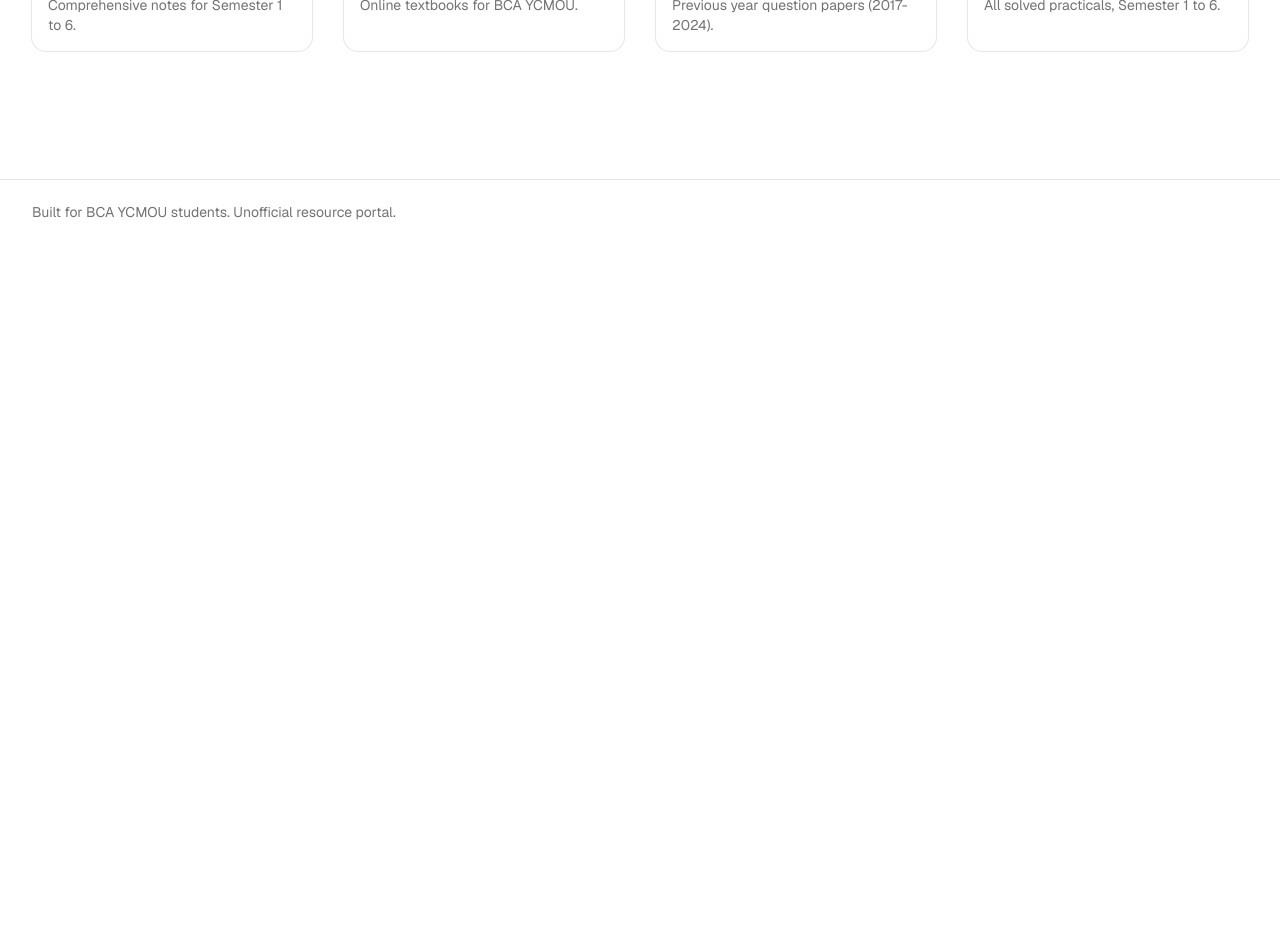
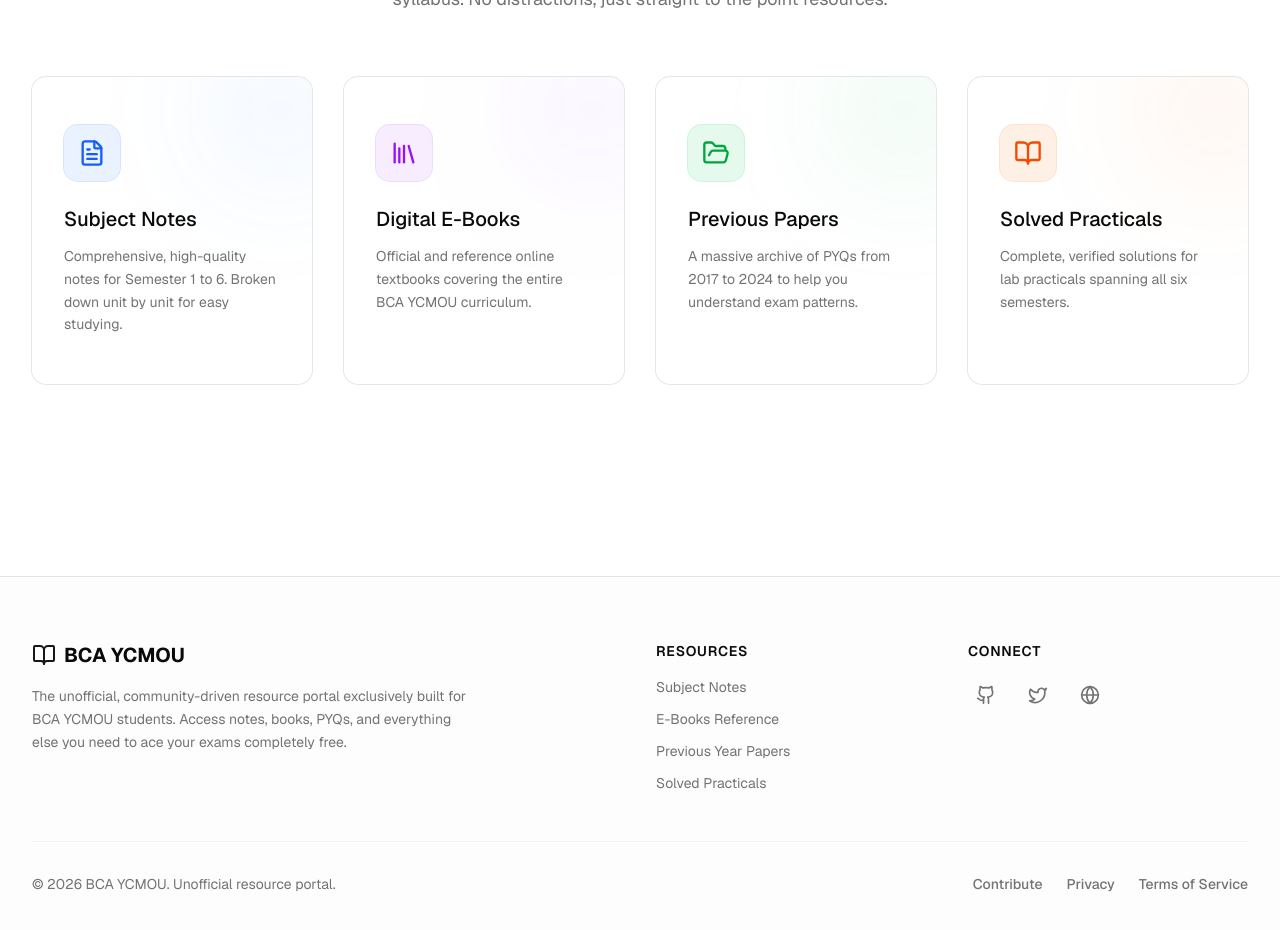
Before and after one commit to saahiyo/bcanotes, a Next.js app: page / in a window 1280 px wide. Shown: the part 1140-2070 px from the top of the page. Before the commit the page ends 1384 px from the top, so only its background shows below. Built offline with nearby package versions, Linux system fonts and the light colour scheme.

Commit message:
feat: implement landing page and layout for YCMOU student resource hub

```diff
--- a/app/(main)/layout.tsx
+++ b/app/(main)/layout.tsx
@@ -1,4 +1,6 @@
 import { Navbar } from '@/components/navbar';
+import Link from 'next/link';
+import { BookOpen, Github, Twitter, Globe } from 'lucide-react';
 
 export default function MainLayout({children}: {children: React.ReactNode}) {
   return (
@@ -7,11 +9,56 @@ export default function MainLayout({children}: {children: React.ReactNode}) {
       <main className="flex-1">
         {children}
       </main>
-      <footer className="border-t py-6 md:py-0">
-        <div className="container mx-auto px-4 sm:px-6 lg:px-8 flex flex-col items-center justify-between gap-4 md:h-16 md:flex-row">
-          <p className="text-center text-sm leading-loose text-muted-foreground md:text-left">
-            Built for BCA YCMOU students. Unofficial resource portal.
-          </p>
+
+      <footer className="w-full border-t bg-muted/20 pb-8 pt-12 md:pb-12 md:pt-16 mt-16">
+        <div className="container mx-auto px-4 sm:px-6 lg:px-8">
+          <div className="grid grid-cols-1 md:grid-cols-4 gap-8 mb-12">
+            <div className="md:col-span-2 space-y-4">
+              <Link href="/" className="flex items-center gap-2 font-bold text-xl">
+                <BookOpen className="h-6 w-6 text-primary" />
+                <span>BCA YCMOU</span>
+              </Link>
+              <p className="max-w-md text-sm text-muted-foreground leading-relaxed">
+                The unofficial, community-driven resource portal exclusively built for BCA YCMOU students. Access notes, books, PYQs, and everything else you need to ace your exams completely free.
+              </p>
+            </div>
+
+            <div className="space-y-4">
+              <h4 className="text-sm font-semibold uppercase tracking-wider text-foreground">Resources</h4>
+              <ul className="space-y-3 text-sm text-muted-foreground">
+                <li><Link href="/notes" className="hover:text-primary transition-colors">Subject Notes</Link></li>
+                <li><Link href="/books" className="hover:text-primary transition-colors">E-Books Reference</Link></li>
+                <li><Link href="/question-papers" className="hover:text-primary transition-colors">Previous Year Papers</Link></li>
+                <li><Link href="/practicals" className="hover:text-primary transition-colors">Solved Practicals</Link></li>
+              </ul>
+            </div>
+
+            <div className="space-y-4">
+              <h4 className="text-sm font-semibold uppercase tracking-wider text-foreground">Connect</h4>
+              <div className="flex items-center gap-4 text-muted-foreground">
+                <Link href="#" className="p-2 rounded-full hover:bg-primary/10 hover:text-primary transition-colors" aria-label="GitHub">
+                  <Github className="h-5 w-5" />
+                </Link>
+                <Link href="#" className="p-2 rounded-full hover:bg-primary/10 hover:text-primary transition-colors" aria-label="Twitter">
+                  <Twitter className="h-5 w-5" />
+                </Link>
+                <Link href="#" className="p-2 rounded-full hover:bg-primary/10 hover:text-primary transition-colors" aria-label="Website">
+                  <Globe className="h-5 w-5" />
+                </Link>
+              </div>
+            </div>
+          </div>
+
+          <div className="pt-8 flex flex-col md:flex-row items-center justify-between gap-4 border-t border-border/40 text-sm text-muted-foreground">
+            <p>
+              © {new Date().getFullYear()} BCA YCMOU. Unofficial resource portal.
+            </p>
+            <div className="flex gap-6 font-medium">
+              <Link href="#" className="hover:text-foreground transition-colors">Contribute</Link>
+              <Link href="#" className="hover:text-foreground transition-colors">Privacy</Link>
+              <Link href="#" className="hover:text-foreground transition-colors">Terms of Service</Link>
+            </div>
+          </div>
         </div>
       </footer>
     </>
--- a/app/(main)/page.tsx
+++ b/app/(main)/page.tsx
@@ -69,53 +69,85 @@ export default function Home() {
         </div>
       </section>
 
-      <section className="w-full py-16 md:py-24 lg:py-32">
+      <section className="w-full py-16 md:py-24 lg:py-32 relative">
         <div className="container mx-auto px-4 sm:px-6 lg:px-8">
-          <div className="grid gap-6 md:gap-8 md:grid-cols-2 lg:grid-cols-4">
-            <Link href="/notes" className="group">
-              <Card className="h-full transition-colors hover:bg-muted/50">
-                <CardHeader>
-                  <FileText className="h-10 w-10 text-primary mb-2 group-hover:scale-110 transition-transform" />
-                  <CardTitle>Notes</CardTitle>
-                  <CardDescription>
-                    Comprehensive notes for Semester 1 to 6.
+
+          <div className="flex flex-col items-center justify-center space-y-4 text-center mb-12 sm:mb-16">
+            <h2 className="text-3xl font-bold tracking-tight sm:text-4xl text-foreground">
+              Everything you need to <span className="text-primary">excel</span>.
+            </h2>
+            <p className="max-w-[700px] text-muted-foreground md:text-lg">
+              Access carefully curated study materials designed specifically for the YCMOU syllabus.
+              No distractions, just straight to the point resources.
+            </p>
+          </div>
+
+          <div className="grid gap-6 md:gap-8 sm:grid-cols-2 lg:grid-cols-4">
+
+            {/* Notes Card */}
+            <Link href="/notes" className="group h-full">
+              <Card className="h-full relative overflow-hidden bg-card transition-all duration-300 hover:-translate-y-1.5 hover:shadow-xl hover:shadow-blue-500/5 hover:border-blue-500/30">
+                <div className="absolute top-0 right-0 -mt-8 -mr-8 h-32 w-32 rounded-full bg-blue-500/10 blur-3xl group-hover:bg-blue-500/20 transition-colors duration-500" />
+                <CardHeader className="relative z-10 p-6 md:p-8">
+                  <div className="mb-5 inline-flex h-14 w-14 items-center justify-center rounded-xl bg-blue-500/10 group-hover:bg-blue-500/20 transition-colors ring-1 ring-blue-500/20">
+                    <FileText className="h-7 w-7 text-blue-600 dark:text-blue-500 group-hover:scale-110 transition-transform duration-300" />
+                  </div>
+                  <CardTitle className="text-xl mb-2">Subject Notes</CardTitle>
+                  <CardDescription className="text-sm leading-relaxed">
+                    Comprehensive, high-quality notes for Semester 1 to 6. Broken down unit by unit for easy studying.
                   </CardDescription>
                 </CardHeader>
               </Card>
             </Link>
-            <Link href="/books" className="group">
-              <Card className="h-full transition-colors hover:bg-muted/50">
-                <CardHeader>
-                  <Library className="h-10 w-10 text-primary mb-2 group-hover:scale-110 transition-transform" />
-                  <CardTitle>E-Books</CardTitle>
-                  <CardDescription>
-                    Online textbooks for BCA YCMOU.
+
+            {/* E-Books Card */}
+            <Link href="/books" className="group h-full">
+              <Card className="h-full relative overflow-hidden bg-card transition-all duration-300 hover:-translate-y-1.5 hover:shadow-xl hover:shadow-purple-500/5 hover:border-purple-500/30">
+                <div className="absolute top-0 right-0 -mt-8 -mr-8 h-32 w-32 rounded-full bg-purple-500/10 blur-3xl group-hover:bg-purple-500/20 transition-colors duration-500" />
+                <CardHeader className="relative z-10 p-6 md:p-8">
+                  <div className="mb-5 inline-flex h-14 w-14 items-center justify-center rounded-xl bg-purple-500/10 group-hover:bg-purple-500/20 transition-colors ring-1 ring-purple-500/20">
+                    <Library className="h-7 w-7 text-purple-600 dark:text-purple-500 group-hover:scale-110 transition-transform duration-300" />
+                  </div>
+                  <CardTitle className="text-xl mb-2">Digital E-Books</CardTitle>
+                  <CardDescription className="text-sm leading-relaxed">
+                    Official and reference online textbooks covering the entire BCA YCMOU curriculum.
                   </CardDescription>
                 </CardHeader>
               </Card>
             </Link>
-            <Link href="/question-papers" className="group">
-              <Card className="h-full transition-colors hover:bg-muted/50">
-                <CardHeader>
-                  <FolderOpen className="h-10 w-10 text-primary mb-2 group-hover:scale-110 transition-transform" />
-                  <CardTitle>Question Papers</CardTitle>
-                  <CardDescription>
-                    Previous year question papers (2017-2024).
+
+            {/* Question Papers Card */}
+            <Link href="/question-papers" className="group h-full">
+              <Card className="h-full relative overflow-hidden bg-card transition-all duration-300 hover:-translate-y-1.5 hover:shadow-xl hover:shadow-green-500/5 hover:border-green-500/30">
+                <div className="absolute top-0 right-0 -mt-8 -mr-8 h-32 w-32 rounded-full bg-green-500/10 blur-3xl group-hover:bg-green-500/20 transition-colors duration-500" />
+                <CardHeader className="relative z-10 p-6 md:p-8">
+                  <div className="mb-5 inline-flex h-14 w-14 items-center justify-center rounded-xl bg-green-500/10 group-hover:bg-green-500/20 transition-colors ring-1 ring-green-500/20">
+                    <FolderOpen className="h-7 w-7 text-green-600 dark:text-green-500 group-hover:scale-110 transition-transform duration-300" />
+                  </div>
+                  <CardTitle className="text-xl mb-2">Previous Papers</CardTitle>
+                  <CardDescription className="text-sm leading-relaxed">
+                    A massive archive of PYQs from 2017 to 2024 to help you understand exam patterns.
                   </CardDescription>
                 </CardHeader>
               </Card>
             </Link>
-            <Link href="/practicals" className="group">
-              <Card className="h-full transition-colors hover:bg-muted/50">
-                <CardHeader>
-                  <BookOpen className="h-10 w-10 text-primary mb-2 group-hover:scale-110 transition-transform" />
-                  <CardTitle>Practicals</CardTitle>
-                  <CardDescription>
-                    All solved practicals, Semester 1 to 6.
+
+            {/* Practicals Card */}
+            <Link href="/practicals" className="group h-full">
+              <Card className="h-full relative overflow-hidden bg-card transition-all duration-300 hover:-translate-y-1.5 hover:shadow-xl hover:shadow-orange-500/5 hover:border-orange-500/30">
+                <div className="absolute top-0 right-0 -mt-8 -mr-8 h-32 w-32 rounded-full bg-orange-500/10 blur-3xl group-hover:bg-orange-500/20 transition-colors duration-500" />
+                <CardHeader className="relative z-10 p-6 md:p-8">
+                  <div className="mb-5 inline-flex h-14 w-14 items-center justify-center rounded-xl bg-orange-500/10 group-hover:bg-orange-500/20 transition-colors ring-1 ring-orange-500/20">
+                    <BookOpen className="h-7 w-7 text-orange-600 dark:text-orange-500 group-hover:scale-110 transition-transform duration-300" />
+                  </div>
+                  <CardTitle className="text-xl mb-2">Solved Practicals</CardTitle>
+                  <CardDescription className="text-sm leading-relaxed">
+                    Complete, verified solutions for lab practicals spanning all six semesters.
                   </CardDescription>
                 </CardHeader>
               </Card>
             </Link>
+
           </div>
         </div>
       </section>
```
